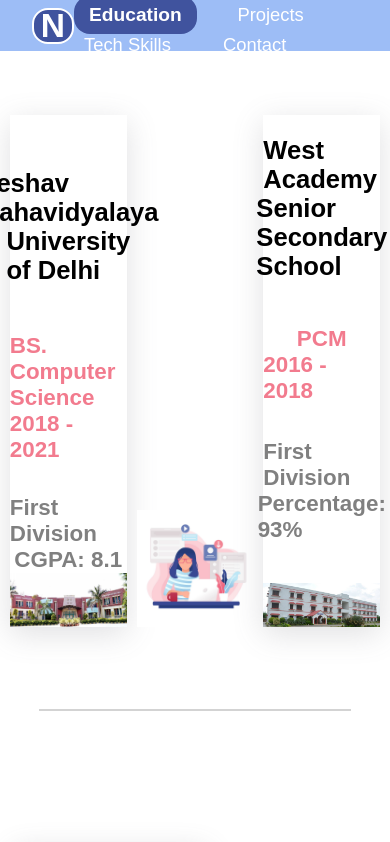
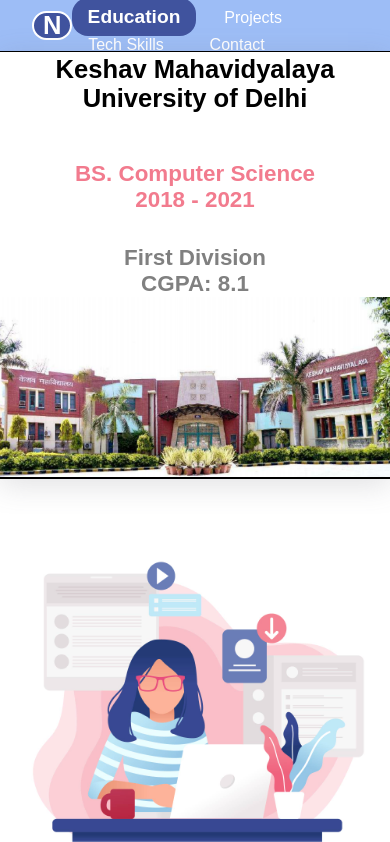
Before and after one commit to nikitaaggarwal9/Portfolio, a plain HTML site: page main.html in a window 390 px wide. Shown: the top 842 px of the page. Drawn offline with Linux system fonts and the light colour scheme.

Commit message:
landing page responsive

```diff
--- a/education.css
+++ b/education.css
@@ -211,3 +211,91 @@ span {
     width: 100%;
     background-color: white;
 }
+
+
+@media only screen and (max-width: 600px) {
+
+    .nav-bar {
+        height: 3.2rem;
+        /* width: 100%; */
+        /* border: 1px solid black; */
+        background-color: #9dbdf6;
+        display: flex;
+        flex-direction: row;
+        justify-content: space-between;
+        align-items: center;
+        /* position: sticky; */
+        top: 0;
+        /* margin: 0; */
+        padding-left: 2rem;
+        padding-right: 2rem;
+        z-index: 1;
+    }
+
+    .logo {
+        height: 1.2rem;
+        width: 3rem;
+        /* text-align: center; */
+        display: flex;
+        /* background-image: url(""); */
+        flex-direction: row;
+        justify-content: center;
+        align-items: center;
+        text-decoration:wavy;
+        font-size: 1.6rem;
+        font-weight: bold;
+        color: white;
+        border: 2px solid white;
+        background-color: #40539e;
+        border-radius: 1rem;
+        padding: .2rem;
+        font-family: Arial, Helvetica, sans-serif;
+    }
+
+    span {
+        width: 6.7rem;
+        margin-right: 0rem;
+        font-size: 1rem;
+        /* background-color: orange; */
+        display: inline-block;
+        text-align: center;
+        color: white;
+        /* font-weight: bold; */
+        /* text-decoration: underline; */
+        /* text-underline-offset: .4rem; */
+        font-family: Arial, Helvetica, sans-serif;
+    }
+
+    .active {
+        font-size: 1.2rem;
+        font-weight: bold;
+        /* text-decoration: underline; */
+        /* text-underline-offset: .4rem; */
+        color: white;
+        background-color: #40539e;
+        padding: .5rem;
+        border-radius: 1rem;
+        /* border-color: 1px solid white; */
+    }
+
+
+    .education {
+        height: 80rem;
+        /* background-color: orange; */
+        display: flex;
+        flex-direction: column;
+        justify-content: space-evenly;
+        align-items: center;
+    }
+
+    .education div {
+        width: 100%;
+        height: 90%;
+        /* background-color: pink; */
+        display: flex;
+        flex-direction: column;
+        justify-content: flex-end;
+        align-items: center;
+        border: 1px solid black;
+    }
+}
```
Also changed, not shown: style.css (+39 -0 lines).
